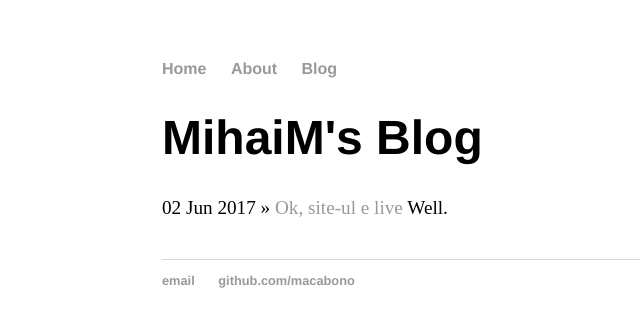
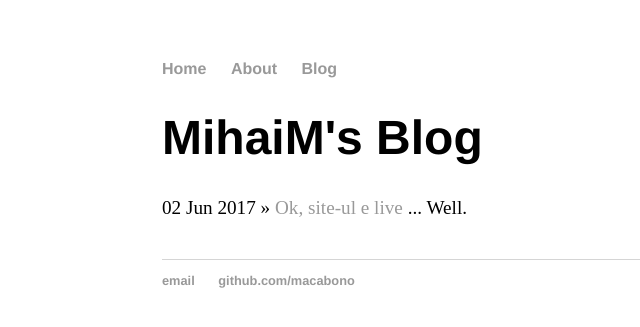
Before and after one commit to macabono/macabono.github.io, a Jekyll site: the page built from blog/index.html, in a window 1280 px wide. Shown: the top 327 px of the page, without its empty margins (30-670 px from the left). Built offline with Jekyll 4.4.1, drawn with Linux system fonts in a browser that asks for light colours.

Commit message:
Update index.html

```diff
--- a/blog/index.html
+++ b/blog/index.html
@@ -8,7 +8,7 @@ title: MihaiM's Blog
 	  {% for post in site.posts %}
 	    <li>
 		    <span>{{ post.date | date_to_string }}</span> » <a href="{{ post.url }}" title="{{ post.title }}">{{ post.title }}</a>
-				{{ post.excerpt | remove: '<p>' | remove: '</p>' }}
+				  ... {{ post.excerpt | remove: '<p>' | remove: '</p>' }}
 			</li>
 	  {% endfor %}
 	</ul>
```
